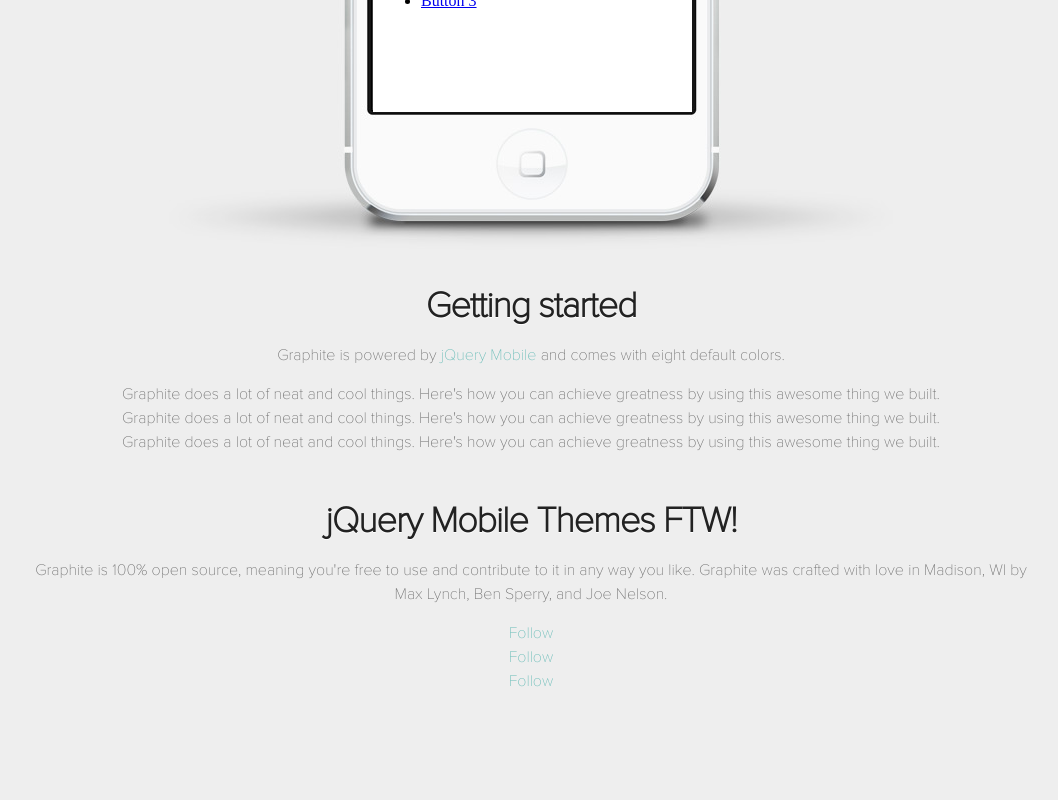
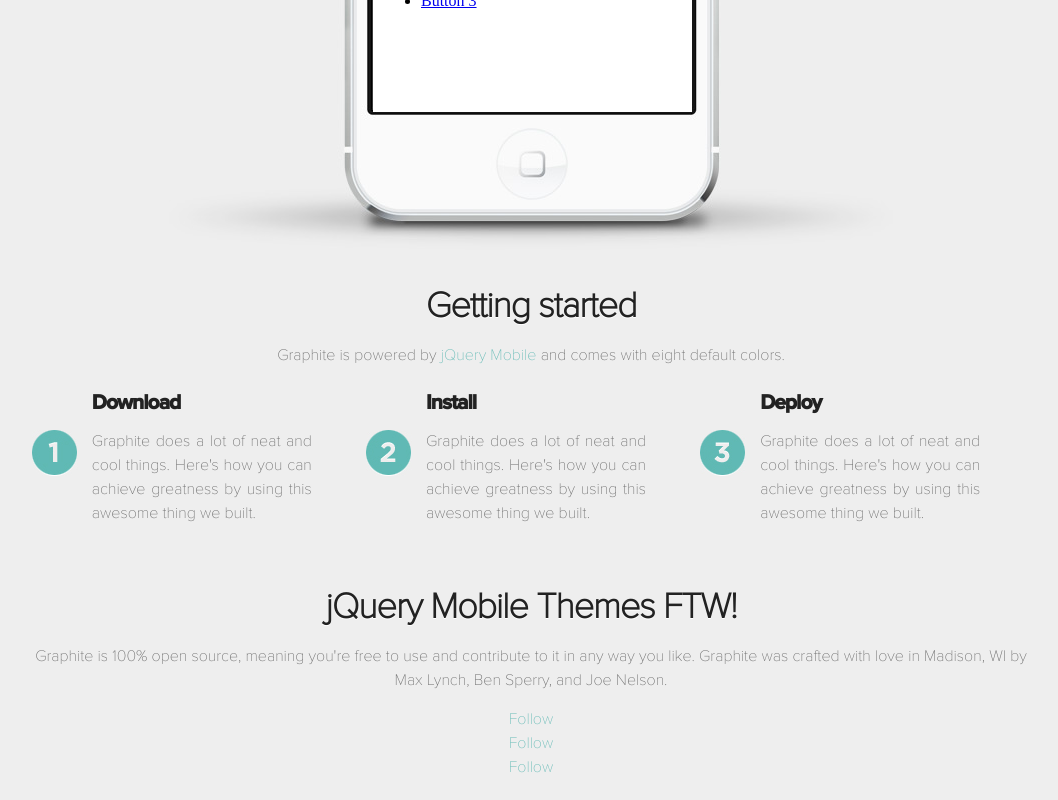
Before and after one commit to ionic-team/graphite, a plain HTML site: page index.html in a window 1280 px wide. Shown: the part 967-1767 px from the top of the page, without its empty margins (109-1167 px from the left). Before the commit the page ends 1681 px from the top, so only its background shows below. Drawn offline with nearby package versions, Linux system fonts and the light colour scheme.

Commit message:
Style the three steps

```diff
--- a/index.html
+++ b/index.html
@@ -59,12 +59,15 @@
         Mobile</a> and comes with eight default colors.</p>
 
         <ol class="steps">
-          <li>Graphite does a lot of neat and cool things. Here's how
-          you can achieve greatness by using this awesome thing we built.</li>
-          <li>Graphite does a lot of neat and cool things. Here's how
-          you can achieve greatness by using this awesome thing we built.</li>
-          <li>Graphite does a lot of neat and cool things. Here's how
-          you can achieve greatness by using this awesome thing we built.</li>
+          <li><h4>Download</h4>
+          <p>Graphite does a lot of neat and cool things. Here's how
+          you can achieve greatness by using this awesome thing we built.</p></li>
+          <li><h4>Install</h4>
+          <p>Graphite does a lot of neat and cool things. Here's how
+          you can achieve greatness by using this awesome thing we built.</p></li>
+          <li><h4>Deploy</h4>
+          <p>Graphite does a lot of neat and cool things. Here's how
+          you can achieve greatness by using this awesome thing we built.</p></li>
         </ol>
       </section>
     </div>
--- a/stylesheets/stylesheet.css
+++ b/stylesheets/stylesheet.css
@@ -257,3 +257,44 @@ label.sand { background-color: #cab092; }
   left: 204px;
   overflow: hidden;
 }
+
+ol.steps {
+  margin-top: 20px;
+}
+
+ol.steps li {
+  display: inline-block;
+  width: 33%;
+  text-align: justify;
+  padding-left: 60px;
+  padding-right: 50px;
+  position: relative;
+  -moz-box-sizing: border-box;
+  -webkit-box-sizing: border-box;
+  box-sizing: border-box;
+}
+
+ol.steps p:before {
+  content: '';
+  display: inline-block;
+  width: 46px;
+  height: 46px;
+  background-image: url(../images/numbers_46x46.jpg);
+  background-repeat: no-repeat;
+  position: absolute;
+  left: 0;
+}
+ol.steps li:nth-child(1) p:before {
+  background-position: 0 0;
+}
+ol.steps li:nth-child(2) p:before {
+  background-position: 0 -46px;
+}
+ol.steps li:nth-child(3) p:before {
+  background-position: 0 -92px;
+}
+
+ol.steps h4 {
+  font-family: 'ProximaNova-bold';
+  vertical-align: top;
+}
```
Also changed, not shown: images/numbers_46x46.jpg (added).
